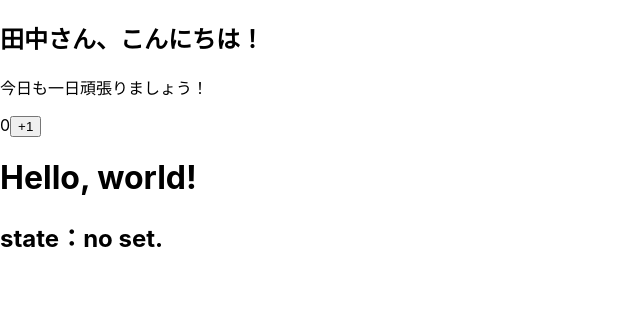
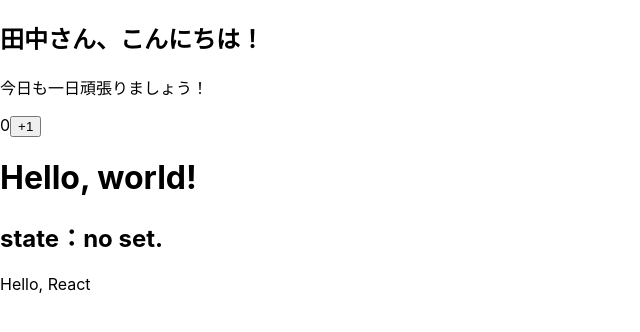
Before and after one commit to yutas123/ReactPractice, a React (Create React App) app: page / in a window 1280 px wide. Shown: the top 332 px of the page, without its empty margins (0-640 px from the left). Built offline with nearby package versions, Linux system fonts and the light colour scheme.

Commit message:
コンポーネント追加

```diff
--- a/src/App.js
+++ b/src/App.js
@@ -17,8 +17,20 @@ const App = () => {
       <div className="mt-4">
         <Square />
       </div>
+      {/* ここで ParentComponent を使用 */}
+      <ParentComponent />
     </div>
   );
 };
 
+// 親コンポーネント
+function ParentComponent() {
+  return <ChildComponent name="React" />;
+}
+
+// 子コンポーネント
+function ChildComponent(props) {
+  return <div>Hello, {props.name}</div>;
+}
+
 export default App;
```
